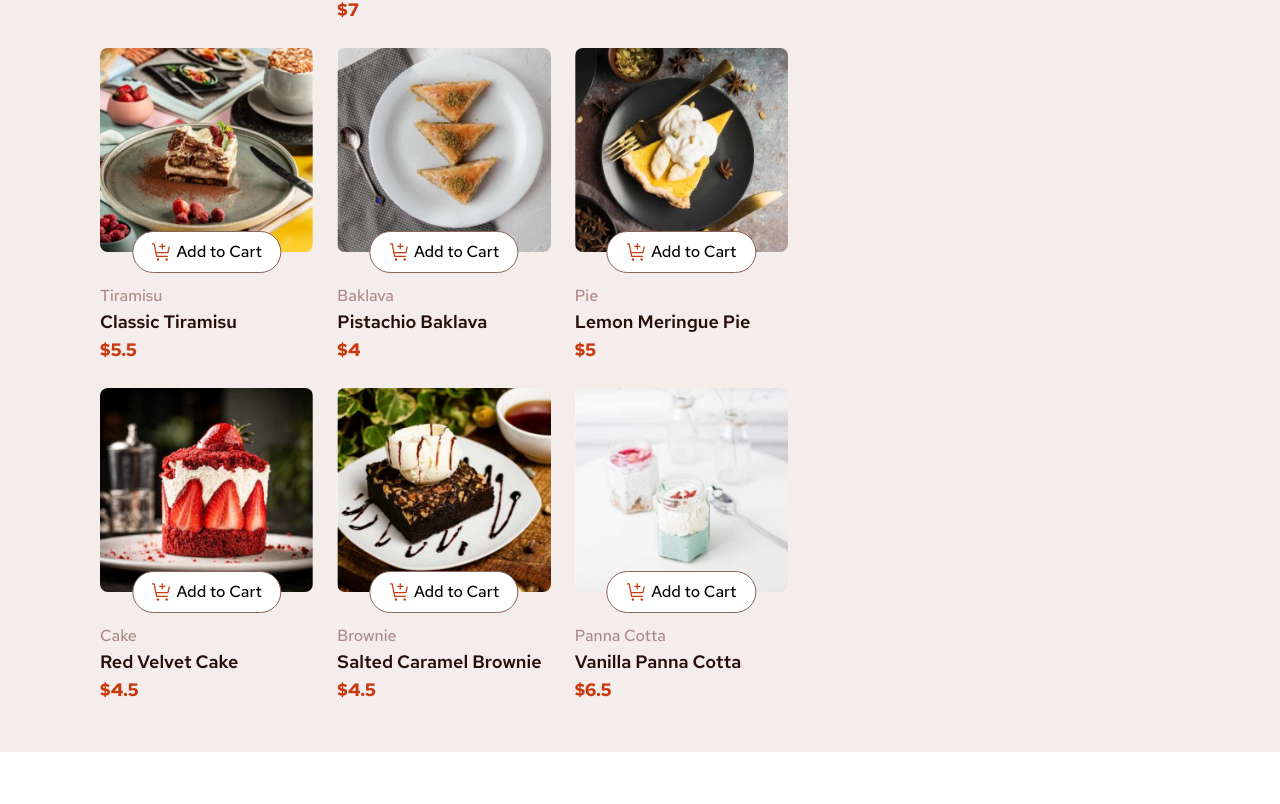
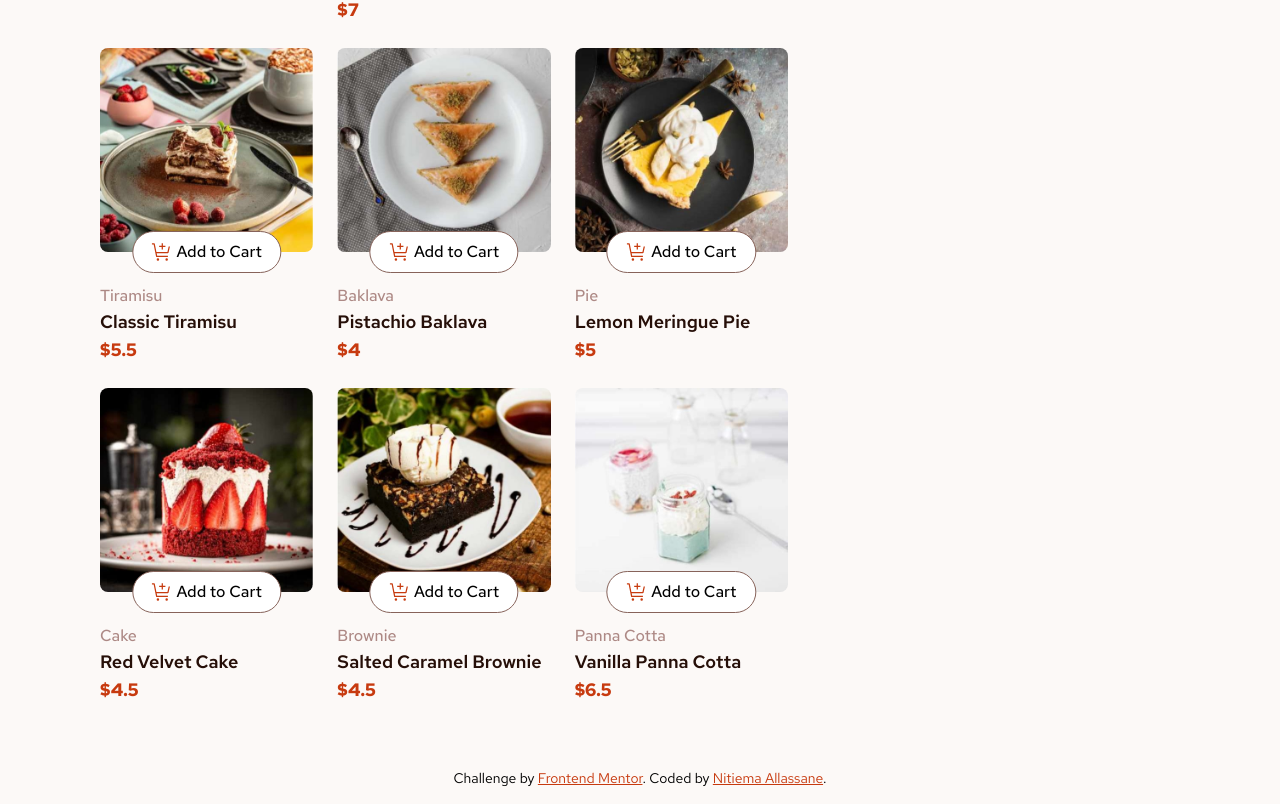
Before and after one commit to NitiemaAllassane/dessert-app, a React (Vite) app: page / in a window 1280 px wide. Shown: the part 432-1236 px from the top of the page. Before the commit the page ends 1184 px from the top, so only its background shows below. Built offline with nearby package versions, Linux system fonts and the light colour scheme; a web font is replaced by a local one.

Commit message:
Add footer signature

```diff
--- a/src/App.tsx
+++ b/src/App.tsx
@@ -62,7 +62,8 @@ function App() {
 
 
     return (
-        <main className="relative bg-(--rose-100) min-h-dvh py-12">
+        <>
+            <main className="relative bg-(--rose-50) min-h-dvh py-12">
                 <div className="container flex flex-col lg:flex-row gap-8">
                     <div className="list">
                         <h1 className="text-4xl font-bold mb-6">Desserts</h1>
@@ -96,6 +97,14 @@ function App() {
                     </div>
                 </div>
             </main>
+
+            <footer className="bg-(--rose-50) text-center p-4">
+                <p className="text-sm">
+                    Challenge by <a href="https://www.frontendmentor.io/challenges" className="underline text-(--red) ">Frontend Mentor</a>.
+                    Coded by <a href="https://nitiema-allassane.vercel.app/" className="underline text-(--red)">Nitiema Allassane</a>.
+                </p>
+            </footer>
+        </>
     )
 }
 
```
Lines whose indentation alone changed are shown as unchanged.
